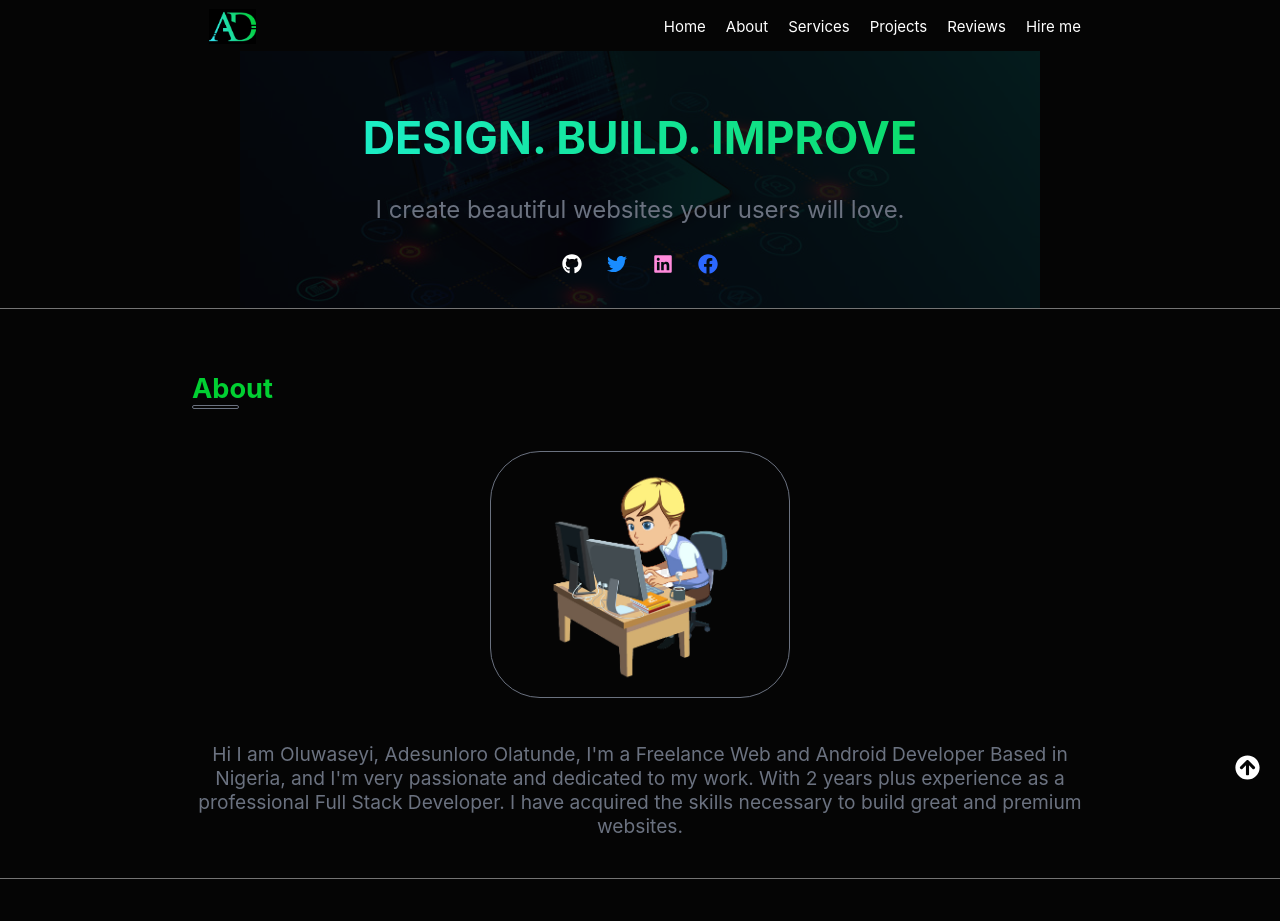
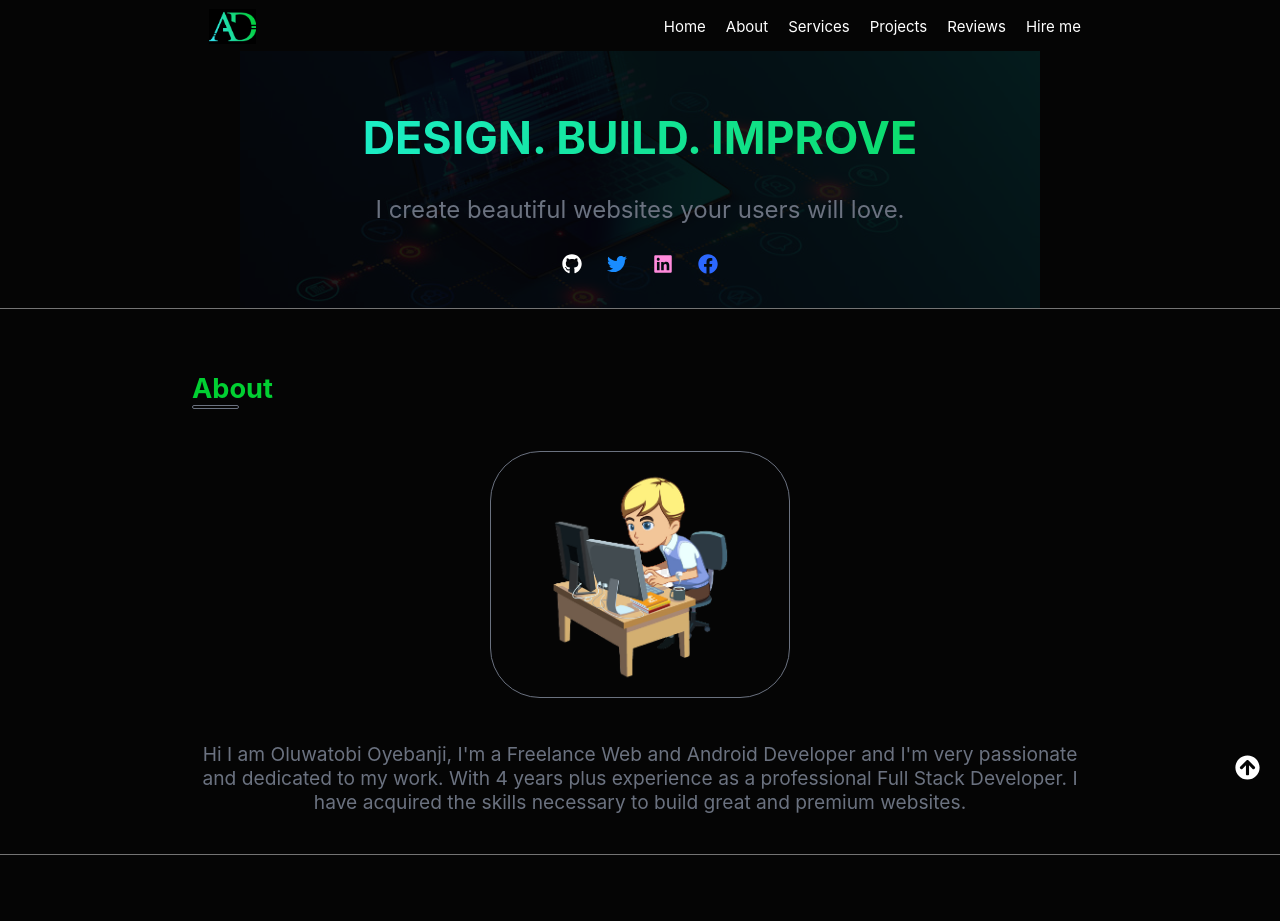
Before and after one commit to Oluwaseyi-Java/Portfolio, a React (Create React App) app in the folder portfolio/: page / in a window 1280 px wide. Shown: the top 921 px of the page. Built offline with nearby package versions, Linux system fonts and the light colour scheme; no server answers.

Commit message:
Update App.js

```diff
--- a/portfolio/src/App.js
+++ b/portfolio/src/App.js
@@ -27,9 +27,9 @@ function App() {
   return (
     <div className="App" id='home'>
       <Header />
-      <About description="Hi I am  Oluwaseyi, Adesunloro Olatunde, I'm a Freelance
-      Web and Android Developer Based in Nigeria, and I'm very passionate and dedicated to my
-      work. With 2 years plus experience as a professional Full Stack Developer. I have acquired the skills necessary
+      <About description="Hi I am Oluwatobi Oyebanji, I'm a Freelance
+      Web and Android Developer and I'm very passionate and dedicated to my
+      work. With 4 years plus experience as a professional Full Stack Developer. I have acquired the skills necessary
       to build great and premium websites.
       "/>
       <Skill />
```
